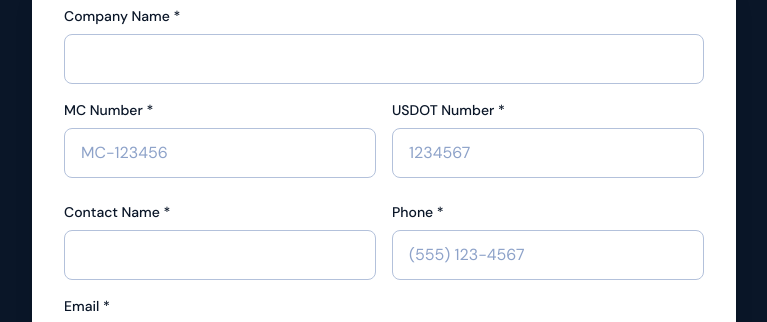
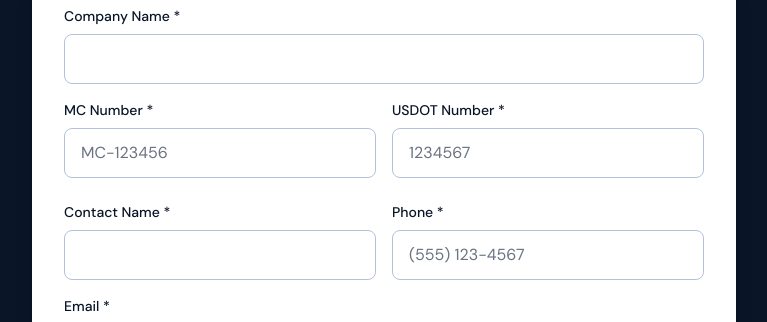
Before and after one commit to mwoodruff0814/mover-compliance-website, a website: page arbitration-program.html in a window 1280 px wide. Shown: the part 1620-1942 px from the top of the page, without its empty margins (256-1023 px from the left). Drawn offline with nearby package versions, Linux system fonts and the light colour scheme.

Commit message:
Fix white text in all form inputs across site

```diff
--- a/arbitration-program.html
+++ b/arbitration-program.html
@@ -24,6 +24,10 @@
         }
     </script>
     <link rel="stylesheet" href="css/styles.css">
+    <style>
+        input, select, textarea { color: #0a1628 !important; background-color: #fff !important; }
+        input::placeholder, textarea::placeholder { color: #6b7280 !important; }
+    </style>
 </head>
 <body class="font-sans" style="background-color: #fefdfb; color: #0a1628;">
     <!-- Navigation -->
```
Also changed, not shown: boc-3.html (+4 -0 lines), contact.html (+4 -0 lines), dashboard.html (+2 -0 lines), forgot-password.html (+4 -0 lines), login.html (+4 -0 lines), register.html (+4 -0 lines), tariff.html (+4 -0 lines), verify.html (+4 -0 lines).
